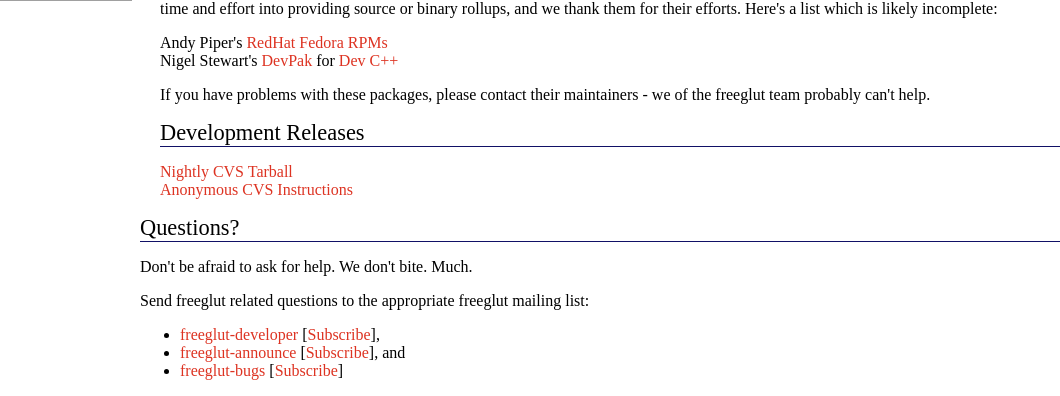
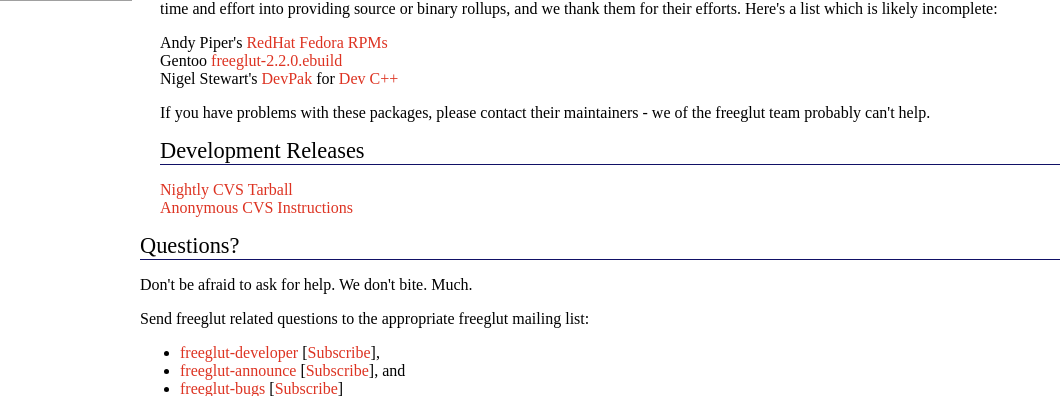
Before and after one commit to freeglut/freeglut, a PHP site: page / in a window 1280 px wide. Shown: the part 717-1113 px from the top of the page, without its empty margins (0-1060 px from the left). Run offline with PHP 8.4, Linux system fonts and the light colour scheme; data that the repository does not hold is empty; some libraries are stand-ins or nearby versions.

Commit message:
Added Gentoo ebuild link
git-svn-id: https://svn.code.sf.net/p/freeglut/code/trunk@439 7f0cb862-5218-0410-a997-914c9d46530a

```diff
--- a/freeglut/web-src/index.php
+++ b/freeglut/web-src/index.php
@@ -46,6 +46,7 @@
 <p>The freeglut project does not support packaged versions of freeglut excepting, of course, the tarballs distributed here. However, various members of the community have put time and effort into providing source or binary rollups, and we thank them for their efforts. Here's a list which is likely incomplete:</p>
 <p>
 	Andy Piper's <a href="http://jumpgate.homelinux.net/random/freeglut-fedora/">RedHat Fedora RPMs</a><br>
+	Gentoo <a href="http://bugs.gentoo.org/show_bug.cgi?id=36783">freeglut-2.2.0.ebuild</a><br>
 	Nigel Stewart's <a href="http://www.nigels.com/glt/devpak/">DevPak</a> for <a href="http://www.bloodshed.net/dev/devcpp.html">Dev C++</a>
 </p>
 <p>If you have problems with these packages, please contact their maintainers - we of the freeglut team probably can't help.</p>
```
